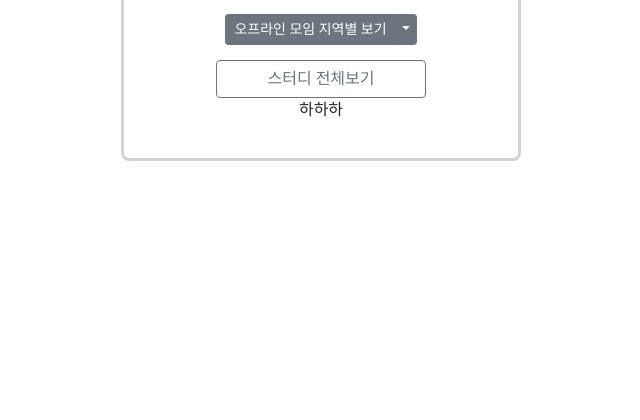
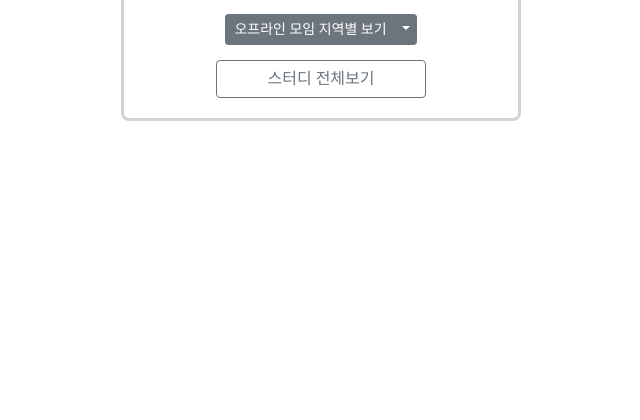
Before and after one commit to losajjang/toy-project, a Python web app: template templates/offline.html in a window 1280 px wide. Shown: the part 304-724 px from the top of the page, without its empty margins (319-959 px from the left). Run offline with Jinja, Linux system fonts and the light colour scheme; the template is opened without the code that fills it, so the values that code supplies are empty.

Commit message:
third commit

```diff
--- a/templates/offline.html
+++ b/templates/offline.html
@@ -117,7 +117,6 @@
             <div class="btn-recruite">
                 <button type="button" class="btn btn-outline-secondary">스터디 전체보기</button>
             </div>
-            <p>하하하</p>
         </div>
 
     </div>
```
